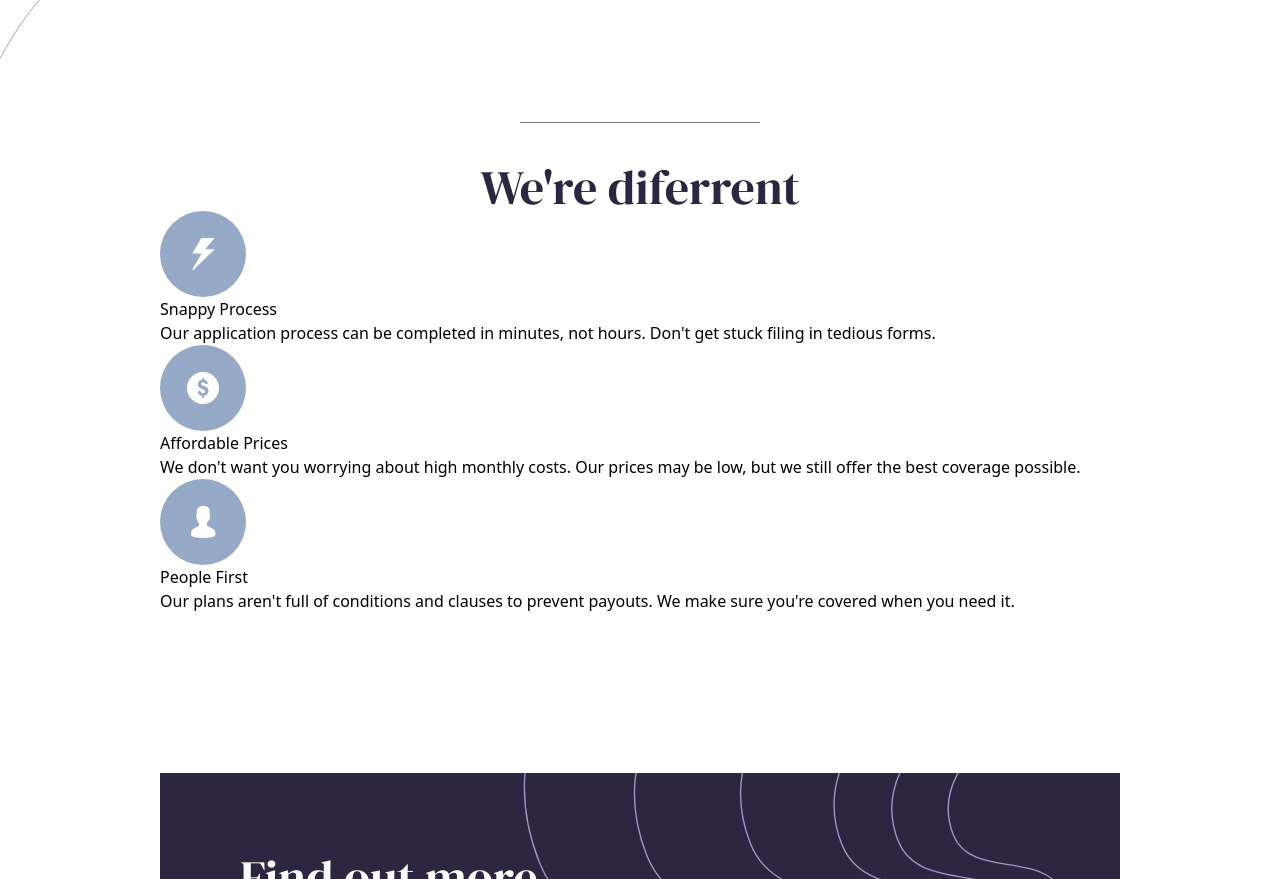
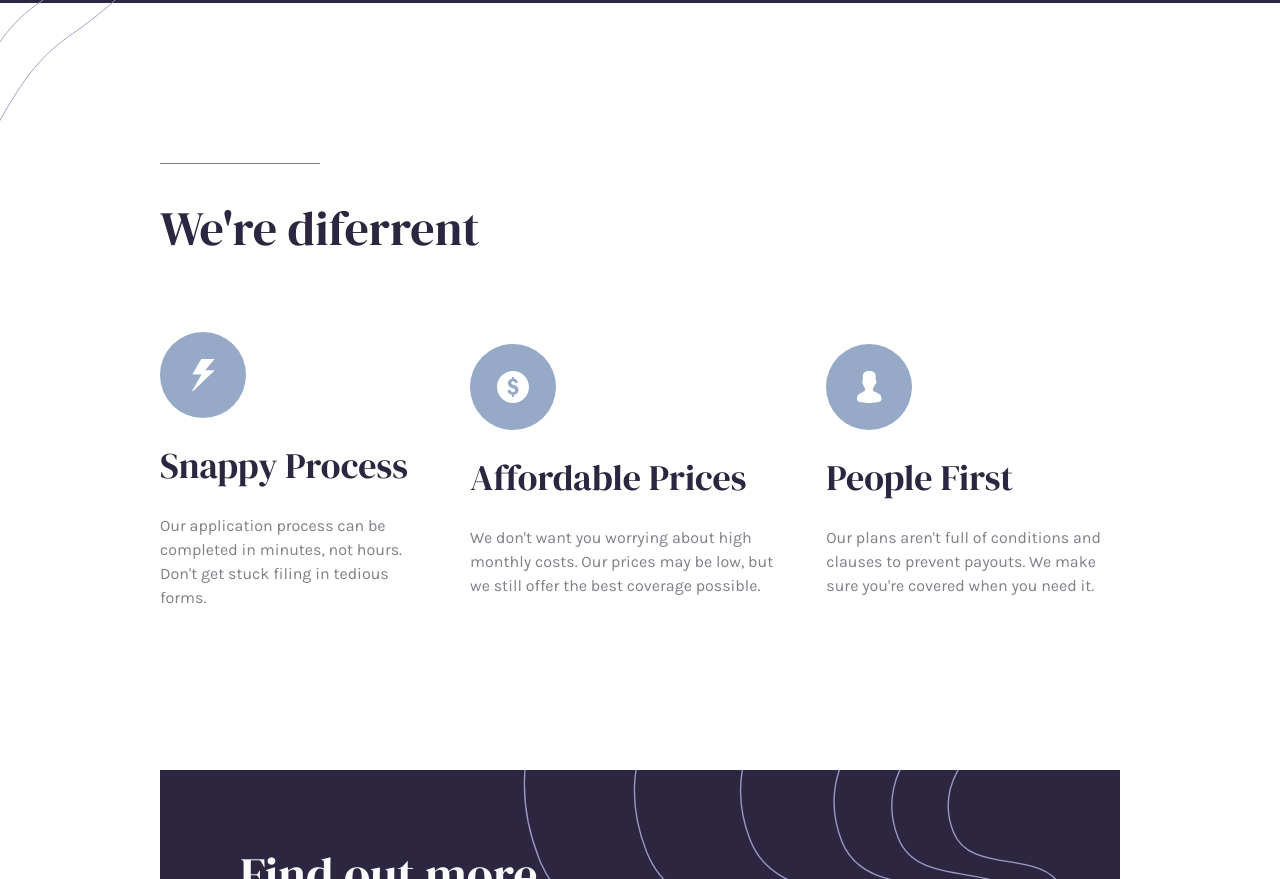
Before and after one commit to KelvinFBR/Insure_landing_page_practice, a React (Vite) app: page / in a window 1280 px wide. Shown: the part 660-1539 px from the top of the page. Built offline with nearby package versions, Linux system fonts and the light colour scheme.

Commit message:
[add] body card component

```diff
--- a/src/components/body/Card.jsx
+++ b/src/components/body/Card.jsx
@@ -1,9 +1,9 @@
 export const Card = ({ urlImg, title, description }) => {
   return (
-    <div>
+    <div className="flex flex-col justify-center lg:items-start items-center mt-20 lg:text-left text-center max-w-xs">
       <img src={urlImg} alt={title} />
-      <h3>{title}</h3>
-      <p>{description}</p>
+      <h3 className="text-4xl text-dark-violet font-headings my-7">{title}</h3>
+      <p className="font-body text-dark-grayish-violet">{description}</p>
     </div>
   );
 };
--- a/src/components/body/MoreInfo.jsx
+++ b/src/components/body/MoreInfo.jsx
@@ -10,15 +10,16 @@ export const MoreInfo = () => {
   console.log(data.dataMoreInfo);
 
   return (
-    <section className="my-40 mx-5 lg:mx-40  ">
+    <section className="my-40 mx-5 lg:mx-40">
       {/* MoreInfo */}
       <article className="mb-40">
-        <span className="h-px w-60 block m-auto bg-dark-grayish-violet"></span>
-        <h2 className="text-dark-violet text-5xl font-headings text-center mt-10">
+        <span className="h-px w-60 lg:w-40 block m-auto lg:m-0 bg-dark-grayish-violet"></span>
+        <h2 className="text-dark-violet text-5xl font-headings lg:text-left text-center mt-10">
           We're diferrent
         </h2>
+
         {/* cards*/}
-
+        <section className="flex flex-wrap lg:flex-nowrap lg:justify-between justify-center items-center gap-10">
           {data.dataMoreInfo.map(({ id, urlImg, title, description }) => (
             <Card
               key={id}
@@ -27,6 +28,7 @@ export const MoreInfo = () => {
               description={description}
             />
           ))}
+        </section>
       </article>
 
       {/* BannerBody */}
--- a/src/components/header/Banner.jsx
+++ b/src/components/header/Banner.jsx
@@ -10,6 +10,7 @@ export const Banner = () => {
       <div className="relative xl:w-screen mb-24">
         <div className="lg:ml-28 lg:w-[400px] text-center lg:text-left">
           <h2 className="text-5xl text-very-light-gray font-headings mt-24 relative z-10">
+            <span className="h-px w-60 lg:w-40 bg-very-light-gray mb-10 hidden lg:block"></span>
             Humanizing your insureance.
           </h2>
           <p className="text-very-light-gray font-body px-3 lg:p-0 mt-6 mb-8 relative z-10">
```
Lines whose indentation alone changed are shown as unchanged.
